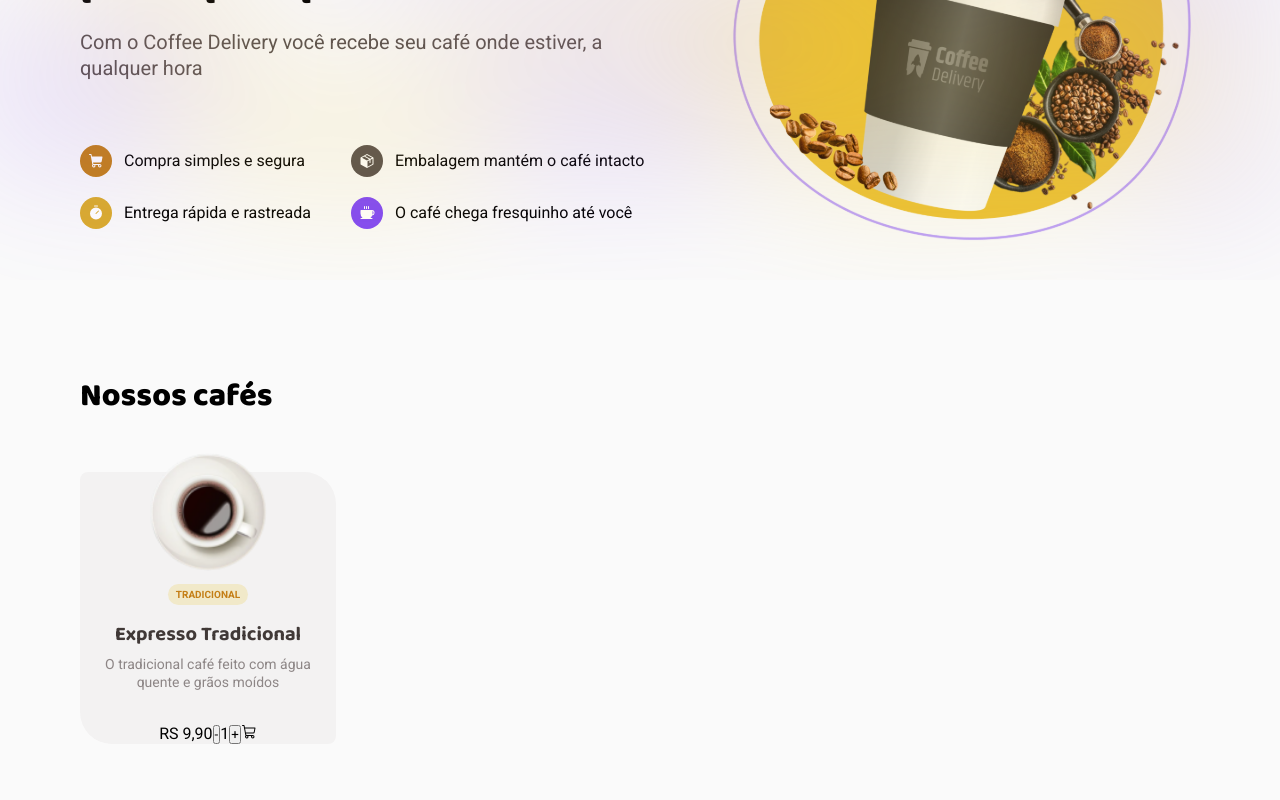
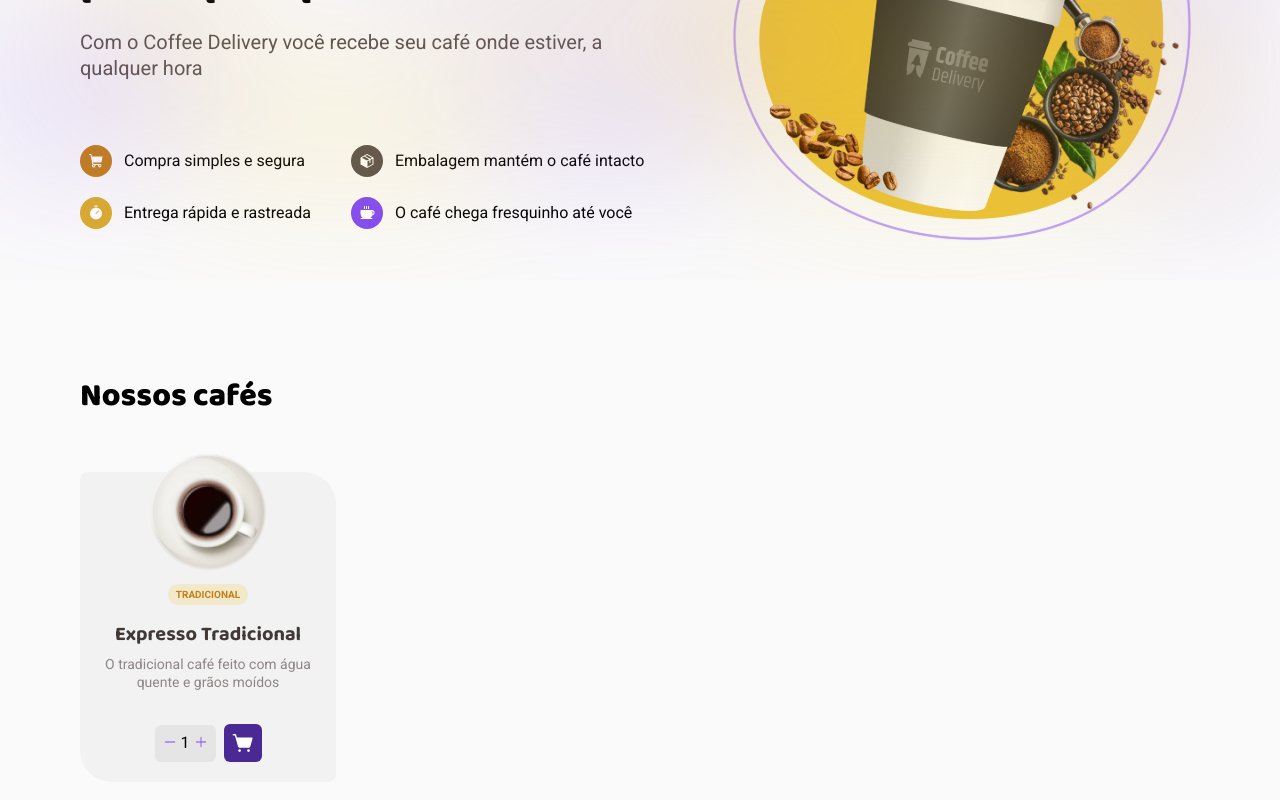
Before and after one commit to tiago0214/coffee-delivery, a React (Vite) app: page / in a window 1280 px wide. Shown: the part 308-1108 px from the top of the page. Built offline with nearby package versions, Linux system fonts and the light colour scheme.

Commit message:
change: coffee card

```diff
--- a/index.html
+++ b/index.html
@@ -6,7 +6,6 @@
     <link rel="preconnect" href="https://fonts.googleapis.com">
     <link rel="preconnect" href="https://fonts.gstatic.com" crossorigin>
 
-    <link rel="icon" type="image/svg+xml" href="/vite.svg" />
     <meta name="viewport" content="width=device-width, initial-scale=1.0" />
     <title>Coffe Delivery</title>
 
--- a/src/pages/Home/components/Coffees/Coffee/index.tsx
+++ b/src/pages/Home/components/Coffees/Coffee/index.tsx
@@ -1,5 +1,12 @@
-import { ShoppingCart } from '@phosphor-icons/react'
-import { CoffeeContainer, CoffeImg, Controls, InfoContent } from './styles'
+import { ShoppingCartSimple, Plus, Minus } from '@phosphor-icons/react'
+import {
+  CoffeeContainer,
+  CoffeImg,
+  Controls,
+  InfoContent,
+  UpDownContent,
+  ValueContent,
+} from './styles'
 
 import coffeImg from '../../../../../assets/coffees/americano.png'
 import { Tag } from './Tag'
@@ -16,19 +23,23 @@ export function Coffee() {
         <span>O tradicional café feito com água quente e grãos moídos</span>
       </InfoContent>
 
-      <Controls>
-        <span>RS 9,90</span>
+      <ValueContent>
+        <Controls>
+          <UpDownContent>
+            <button>
+              <Minus size={14} />
+            </button>
+            <span>1</span>
+            <button>
+              <Plus size={14} />
+            </button>
+          </UpDownContent>
 
-        <div>
-          <button>-</button>
-          <span>1</span>
-          <button>+</button>
-        </div>
-
-        <div>
-          <ShoppingCart />
-        </div>
-      </Controls>
+          <div>
+            <ShoppingCartSimple size={22} weight="fill" />
+          </div>
+        </Controls>
+      </ValueContent>
     </CoffeeContainer>
   )
 }
--- a/src/pages/Home/components/Coffees/Coffee/styles.ts
+++ b/src/pages/Home/components/Coffees/Coffee/styles.ts
@@ -46,6 +46,47 @@ export const InfoContent = styled.div`
   }
 `
 
+export const ValueContent = styled.div`
+  display: flex;
+  align-items: center;
+  margin-bottom: 1.25rem;
+  gap: 1.5rem;
+`
 export const Controls = styled.div`
   display: flex;
+  gap: 0.5rem;
+  align-items: center;
+  justify-content: center;
+  line-height: 0;
+
+  > :last-child {
+    padding: 8px;
+    border-radius: 6px;
+    background-color: ${(props) => props.theme['purple-dark']};
+
+    & svg {
+      color: ${(props) => props.theme.white};
+      line-height: 0;
+    }
+  }
 `
+
+export const UpDownContent = styled.div`
+  display: flex;
+  align-items: center;
+  justify-content: center;
+  background-color: ${(props) => props.theme['base-button']};
+  padding: 8px;
+  gap: 4px;
+  border-radius: 6px;
+
+  span {
+    line-height: 1.3;
+  }
+
+  button {
+    border: 0;
+    color: ${(props) => props.theme.purple};
+    background: transparent;
+  }
+`
```
